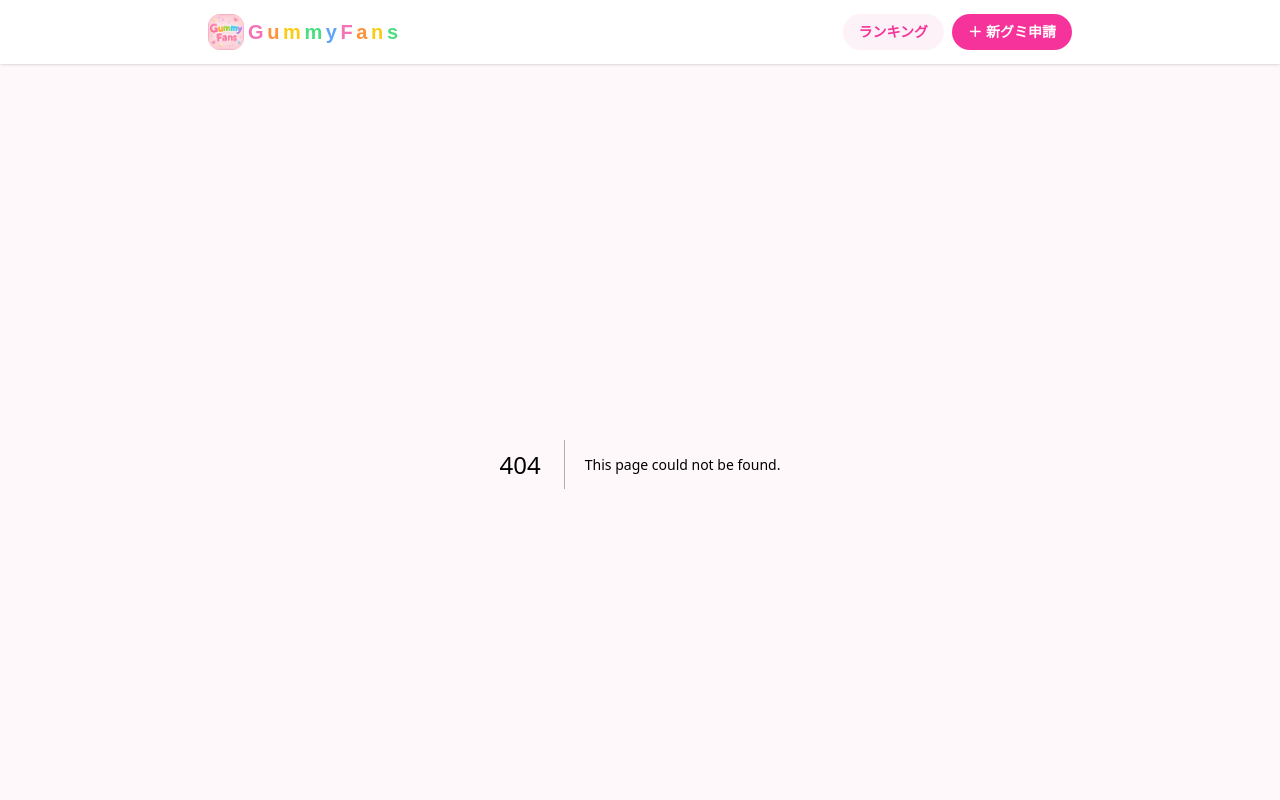
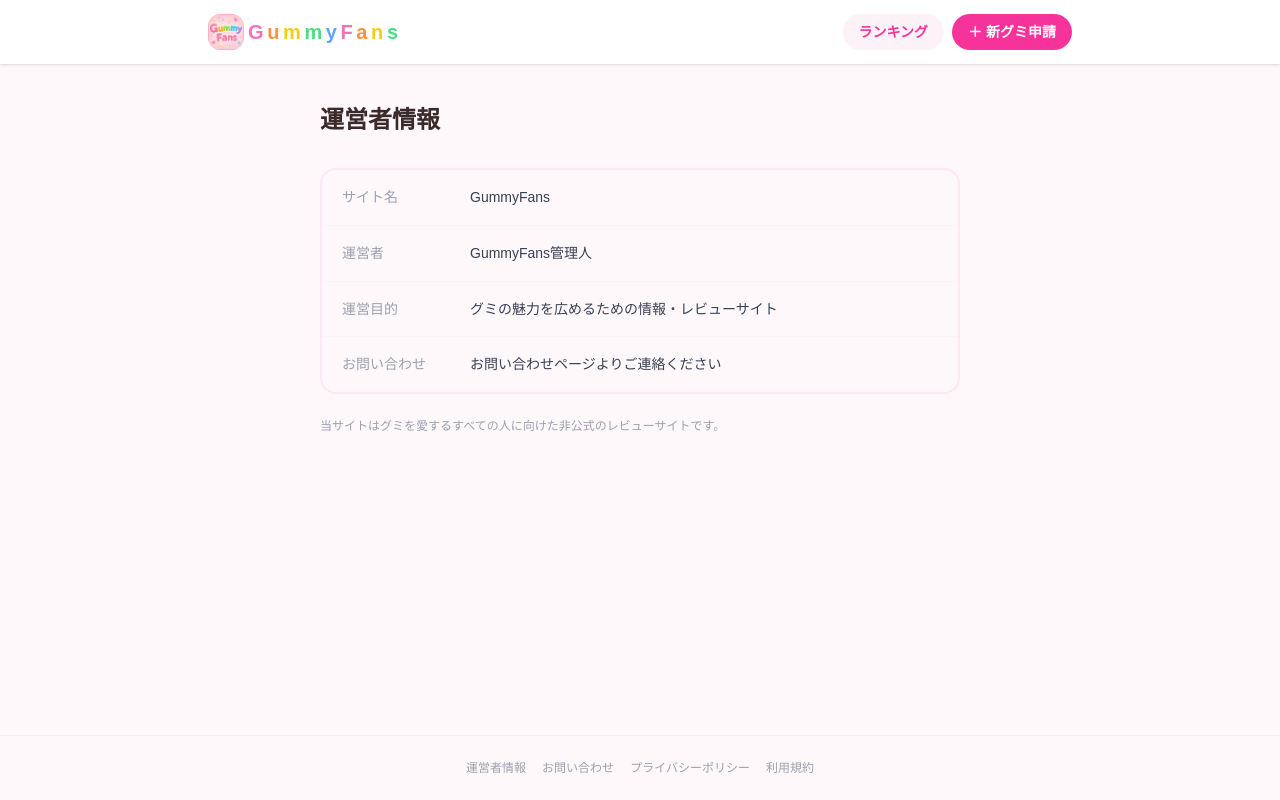
Before and after one commit to tubetarou1135/gummyfans, a Next.js app: page /about in a window 1280 px wide. Before the commit this address had no page. Shown: the top 800 px of the page. Built offline with nearby package versions, Linux system fonts and the light colour scheme; a web font is replaced by a local one.

Commit message:
feat: add about page and footer link

```diff
--- /dev/null
+++ b/app/about/page.tsx
@@ -0,0 +1,30 @@
+export default function AboutPage() {
+  return (
+    <main className="max-w-2xl mx-auto px-4 py-10">
+      <h1 className="text-2xl font-bold mb-8">運営者情報</h1>
+
+      <div className="space-y-6 text-sm text-gray-700 leading-relaxed">
+        <div className="border-2 border-pink-100 rounded-2xl overflow-hidden">
+          {[
+            { label: 'サイト名', value: 'GummyFans' },
+            { label: '運営者', value: 'GummyFans管理人' },
+            { label: '運営目的', value: 'グミの魅力を広めるための情報・レビューサイト' },
+            { label: 'お問い合わせ', value: 'お問い合わせページよりご連絡ください' },
+          ].map(({ label, value }, i, arr) => (
+            <div
+              key={label}
+              className={`flex gap-4 px-5 py-4 ${i !== arr.length - 1 ? 'border-b border-pink-50' : ''}`}
+            >
+              <span className="text-gray-400 w-28 shrink-0">{label}</span>
+              <span className="text-gray-700">{value}</span>
+            </div>
+          ))}
+        </div>
+
+        <p className="text-xs text-gray-400">
+          当サイトはグミを愛するすべての人に向けた非公式のレビューサイトです。
+        </p>
+      </div>
+    </main>
+  )
+}
--- a/app/layout.tsx
+++ b/app/layout.tsx
@@ -64,6 +64,7 @@ export default function RootLayout({
         </header>
         <div className="flex-1">{children}</div>
         <footer className="border-t border-pink-100 mt-12 py-6 text-center text-xs text-gray-400 space-x-4">
+          <Link href="/about" className="hover:text-pink-400 transition-colors">運営者情報</Link>
           <Link href="/contact" className="hover:text-pink-400 transition-colors">お問い合わせ</Link>
           <Link href="/privacy" className="hover:text-pink-400 transition-colors">プライバシーポリシー</Link>
           <Link href="/terms" className="hover:text-pink-400 transition-colors">利用規約</Link>
```
